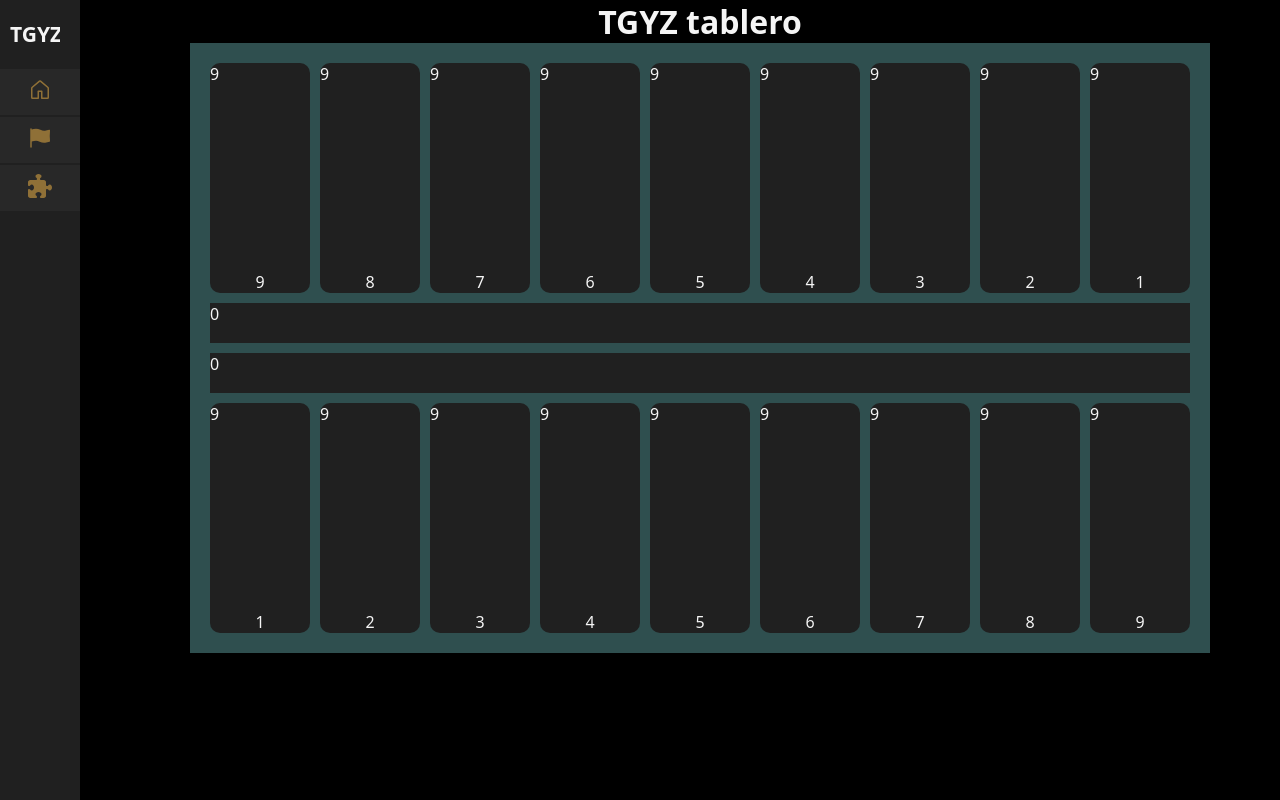
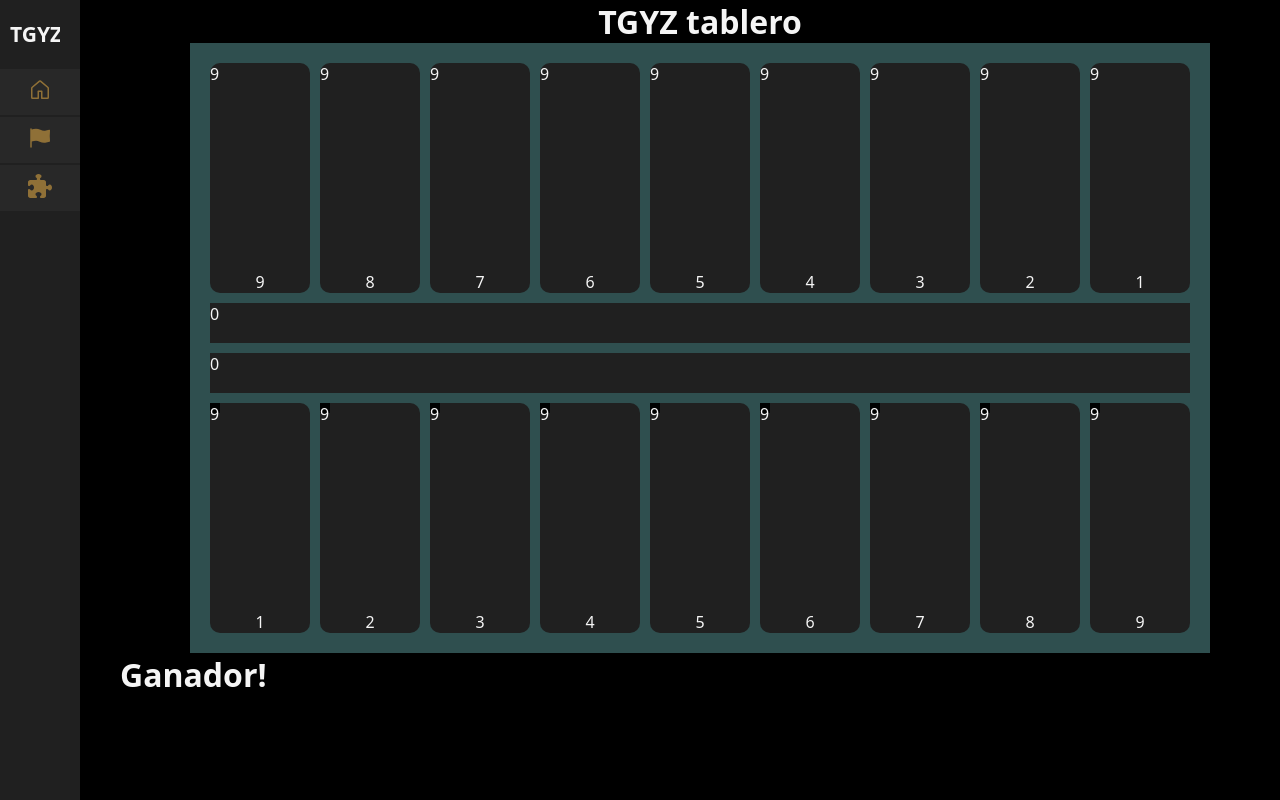
Before and after one commit to ELDani45/TGYZ, a React app in the folder frontend/: page /beginner in a window 1280 px wide. Built offline with nearby package versions, Linux system fonts and the light colour scheme; the HTML template or start-up script is replaced by a standard one.

Commit message:
Signed-off-by: Daniel Alejandro Chilito Giron <chilito45giron@gmail.com> Logica del tablero terminada, empezamos con los estilos

```diff
--- a/frontend/src/components/BeginnerComponents/Begginer.jsx
+++ b/frontend/src/components/BeginnerComponents/Begginer.jsx
@@ -1,12 +1,19 @@
+import { useState } from "react";
 import { BoardTGYZ } from "../BoardTgyz/BoardTGYZ"
 import '../BoardTgyz/BoardTGYZ.css'
+import { Winner } from "../BoardTgyz/Winner"
 
 export function Begginer() {
+  const [winner, setWinner] = useState(null);
+
   return (
     <div>
           <h1 className="title">TGYZ tablero</h1>
           <div className='board-center'>
-            <BoardTGYZ />
+            <BoardTGYZ winner={winner} setWinner={setWinner}/>
+          </div>
+          <div>
+            <Winner playerWinner={winner}/>
           </div>
     </div>
   )
--- a/frontend/src/components/BoardTgyz/BoardTGYZ.jsx
+++ b/frontend/src/components/BoardTgyz/BoardTGYZ.jsx
@@ -1,15 +1,15 @@
 // Creacion del tablero de Togyzqumalaq
-
 import { board } from "./board"
 import { useState } from "react"
 import './BoardTGYZ.css'
+import { BsPass } from "react-icons/bs";
 
-export function BoardTGYZ() {
+export function BoardTGYZ({winner, setWinner}) {
   // Estado del tablero
   const [initialBoard, setBoard] = useState(board);
   // pintar hoyo
   const [lastPit, setLastPit] = useState(null)
-
+  // turno
   const [turn, seTurn] = useState('player1');
 
   const getPitClass = (pitPlayer, pitIndex) => {
@@ -26,9 +26,12 @@ export function BoardTGYZ() {
 
   // funcion principal de movimiento
   const handlemove = (pit, index, player) => {
-
+    if(pit == 0)return
 
     if(player !== turn){
+      return
+    }
+    if(winner != null){
       return
     }
 
@@ -49,6 +52,7 @@ export function BoardTGYZ() {
           let seeds = pit
           let currentPLayer = player
           let currentIndex = seeds === 1 ?realIndex: realIndex - 1
+
           if (seeds) {
 
               while(seeds > 0) {
@@ -83,16 +87,32 @@ export function BoardTGYZ() {
                     }
                   }
               }
-                }
+            }
+             // definicion del ganador
+              if(newBoard['player1'].kazan > 81){
+                setWinner('player1')
+              }
+              if(newBoard['player2'].kazan > 81){
+                setWinner('player2')
+              }
+             // definicion del ganador por tiempos
+
+              if(newBoard[rival].pits.reduce((acumulate, next) => acumulate + next, 0) === 0 ){
+                setWinner(rival == 'player1'? 'player2':'player1')
+                newBoard[player].kazan += newBoard[player].pits.reduce((acumulate, next) => acumulate + next, 0)
+              }
+
           }
         return newBoard;
       });
 
     }
+    move(pit, realIndex, player)
+    // cambio de turno
+    seTurn(player === 'player1' ? 'player2' : 'player1')
 
-    move(pit, realIndex, player)
-    seTurn(player === 'player1' ? 'player2' : 'player1')
     console.log(pit, realIndex, player)
+
   }
   return (
 
@@ -124,7 +144,9 @@ export function BoardTGYZ() {
         {initialBoard['player1'].pits.map((pit, index) =>{
           return(
             <div onClick={() => handlemove(pit, index, 'player1')} className={getPitClass('player1', index)} key={index}>
+              <div className="seed">
               {pit}
+              </div>
               <div className="number-hole">
                 {index +1}
               </div>
--- /dev/null
+++ b/frontend/src/components/BoardTgyz/Winner.jsx
@@ -0,0 +1,7 @@
+
+export function Winner({playerWinner}) {
+  return (
+    <div>
+      <h1>Ganador! {playerWinner}</h1>
+    </div>
+)}
```
